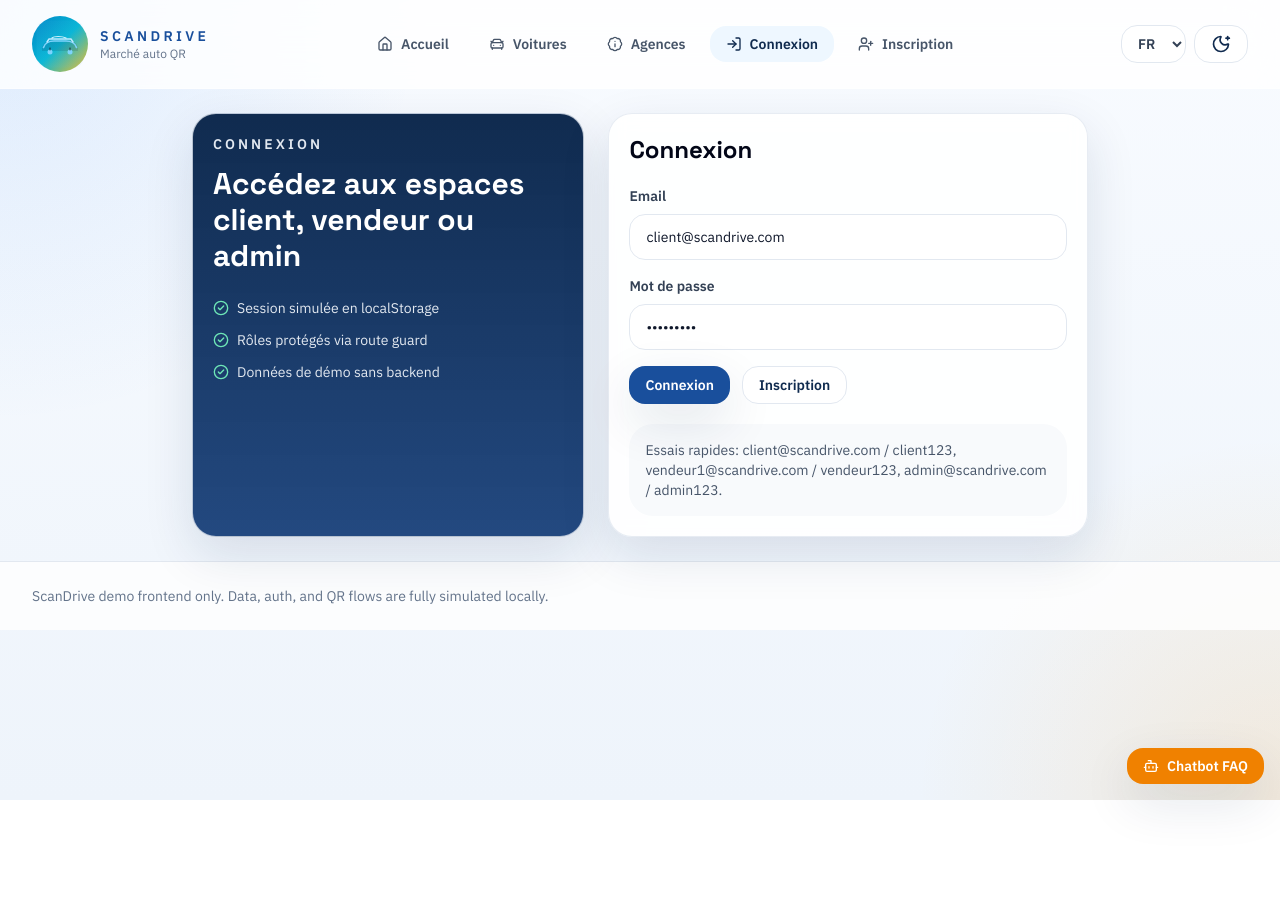
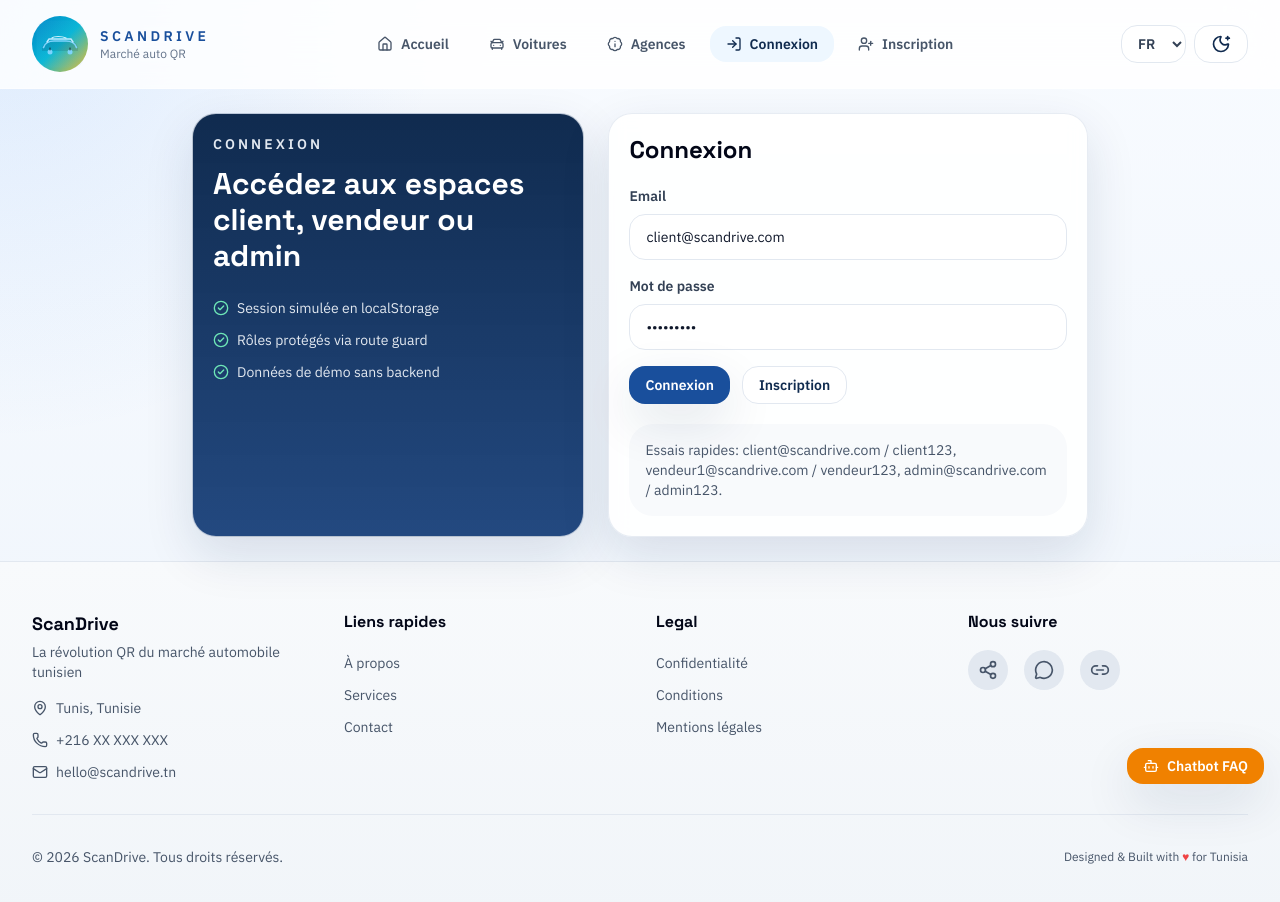
Before and after one commit to Abdalah2/scandrive, a React (Create React App) app: page /login in a window 1280 px wide. Shown: the top 902 px of the page. Before the commit the page ends 800 px from the top, so only its background shows below. Built offline with nearby package versions, Linux system fonts and the light colour scheme.

Commit message:
version avec footer

```diff
--- a/src/components/layout/DashboardLayout.js
+++ b/src/components/layout/DashboardLayout.js
@@ -1,6 +1,7 @@
 import { Home, CarFront, BadgeInfo, LayoutDashboard, Heart, GitCompareArrows, CalendarDays, MessagesSquare, Users, Building2, BarChart3, QrCode, LogOut, Search, SunMedium, MoonStar } from 'lucide-react';
 import { Link, NavLink, Outlet } from 'react-router-dom';
 import Button from '../common/Button';
+import Footer from './Footer';
 import { useAuth } from '../../context/AuthContext';
 import ChatbotWidget from '../common/ChatbotWidget';
 import BrandMark from '../common/BrandMark';
@@ -126,6 +127,8 @@
         <main className="mx-auto max-w-7xl px-4 py-6 sm:px-6 lg:px-8">
           <Outlet />
         </main>
+
+        <Footer />
       </div>
 
       <ChatbotWidget />
--- /dev/null
+++ b/src/components/layout/Footer.js
@@ -0,0 +1,160 @@
+import { Mail, MapPin, Phone, Share2, MessageCircle, Link2 } from 'lucide-react';
+import { Link } from 'react-router-dom';
+import { useLanguage } from '../../context/LanguageContext';
+
+export default function Footer() {
+  const { language } = useLanguage();
+  const currentYear = new Date().getFullYear();
+
+  const footerLinks = {
+    fr: {
+      about: 'À propos',
+      services: 'Services',
+      contact: 'Contact',
+      legal: 'Mentions légales',
+      privacy: 'Confidentialité',
+      terms: 'Conditions',
+      company: 'ScanDrive',
+      tagline: 'La révolution QR du marché automobile tunisien',
+      quickLinks: 'Liens rapides',
+      followUs: 'Nous suivre',
+      contact_info: 'Nous contacter',
+    },
+    en: {
+      about: 'About',
+      services: 'Services',
+      contact: 'Contact',
+      legal: 'Legal',
+      privacy: 'Privacy',
+      terms: 'Terms',
+      company: 'ScanDrive',
+      tagline: 'The future of car shopping in Tunisia',
+      quickLinks: 'Quick Links',
+      followUs: 'Follow Us',
+      contact_info: 'Get in Touch',
+    },
+    ar: {
+      about: 'حول',
+      services: 'الخدمات',
+      contact: 'اتصل',
+      legal: 'القانونية',
+      privacy: 'الخصوصية',
+      terms: 'الشروط',
+      company: 'ScanDrive',
+      tagline: 'ثورة الشراء الذكي للسيارات في تونس',
+      quickLinks: 'روابط سريعة',
+      followUs: 'تابعنا',
+      contact_info: 'تواصل معنا',
+    },
+  };
+
+  const content = footerLinks[language] || footerLinks.fr;
+
+  return (
+    <footer className="border-t border-slate-200 bg-gradient-to-b from-slate-50 to-slate-100 dark:border-slate-800 dark:from-slate-950 dark:to-slate-900">
+      <div className="mx-auto max-w-7xl px-4 py-12 sm:px-6 lg:px-8">
+        {/* Main Grid */}
+        <div className="grid gap-8 md:grid-cols-4">
+          {/* Company Info */}
+          <div className="space-y-4">
+            <div>
+              <h3 className="text-lg font-bold text-slate-950 dark:text-white">{content.company}</h3>
+              <p className="mt-1 text-sm text-slate-600 dark:text-slate-400">{content.tagline}</p>
+            </div>
+            <div className="space-y-3 text-sm">
+              <div className="flex items-center gap-2 text-slate-600 dark:text-slate-400">
+                <MapPin className="h-4 w-4 flex-shrink-0" />
+                <span>Tunis, Tunisie</span>
+              </div>
+              <div className="flex items-center gap-2 text-slate-600 dark:text-slate-400">
+                <Phone className="h-4 w-4 flex-shrink-0" />
+                <span>+216 XX XXX XXX</span>
+              </div>
+              <div className="flex items-center gap-2 text-slate-600 dark:text-slate-400">
+                <Mail className="h-4 w-4 flex-shrink-0" />
+                <span>hello@scandrive.tn</span>
+              </div>
+            </div>
+          </div>
+
+          {/* Quick Links */}
+          <div className="space-y-4">
+            <h4 className="font-semibold text-slate-950 dark:text-white">{content.quickLinks}</h4>
+            <ul className="space-y-2">
+              {[
+                { label: content.about, to: '#' },
+                { label: content.services, to: '#' },
+                { label: content.contact, to: '/contact' },
+              ].map((link) => (
+                <li key={link.to}>
+                  <Link
+                    to={link.to}
+                    className="text-sm text-slate-600 transition hover:text-brand-600 dark:text-slate-400 dark:hover:text-brand-400"
+                  >
+                    {link.label}
+                  </Link>
+                </li>
+              ))}
+            </ul>
+          </div>
+
+          {/* Legal */}
+          <div className="space-y-4">
+            <h4 className="font-semibold text-slate-950 dark:text-white">Legal</h4>
+            <ul className="space-y-2">
+              {[
+                { label: content.privacy, to: '#' },
+                { label: content.terms, to: '#' },
+                { label: content.legal, to: '#' },
+              ].map((link) => (
+                <li key={link.to}>
+                  <Link
+                    to={link.to}
+                    className="text-sm text-slate-600 transition hover:text-brand-600 dark:text-slate-400 dark:hover:text-brand-400"
+                  >
+                    {link.label}
+                  </Link>
+                </li>
+              ))}
+            </ul>
+          </div>
+
+          {/* Social */}
+          <div className="space-y-4">
+            <h4 className="font-semibold text-slate-950 dark:text-white">{content.followUs}</h4>
+            <div className="flex gap-4">
+              {[
+                { icon: Share2, url: 'https://facebook.com', label: 'Facebook' },
+                { icon: MessageCircle, url: 'https://twitter.com', label: 'Twitter' },
+                { icon: Link2, url: 'https://linkedin.com', label: 'LinkedIn' },
+              ].map(({ icon: Icon, url, label }, idx) => (
+                <a
+                  key={idx}
+                  href={url}
+                  target="_blank"
+                  rel="noopener noreferrer"
+                  title={label}
+                  className="inline-flex h-10 w-10 items-center justify-center rounded-full bg-slate-200 text-slate-600 transition hover:bg-brand-600 hover:text-white dark:bg-slate-800 dark:text-slate-400"
+                >
+                  <Icon className="h-5 w-5" />
+                </a>
+              ))}
+            </div>
+          </div>
+        </div>
+
+        {/* Divider */}
+        <div className="my-8 border-t border-slate-200 dark:border-slate-800" />
+
+        {/* Bottom */}
+        <div className="flex flex-col items-center justify-between gap-4 text-center text-sm text-slate-600 sm:flex-row dark:text-slate-400">
+          <p>© {currentYear} ScanDrive. Tous droits réservés.</p>
+          <p className="text-xs">
+            Designed & Built with{' '}
+            <span className="inline-block text-red-500">♥</span> for Tunisia
+          </p>
+        </div>
+      </div>
+    </footer>
+  );
+}
--- a/src/components/layout/PublicLayout.js
+++ b/src/components/layout/PublicLayout.js
@@ -3,6 +3,7 @@
 import ChatbotWidget from '../common/ChatbotWidget';
 import BrandMark from '../common/BrandMark';
 import Button from '../common/Button';
+import Footer from './Footer';
 import { useAuth } from '../../context/AuthContext';
 import { useThemeMode } from '../../context/ThemeContext';
 import { useLanguage } from '../../context/LanguageContext';
@@ -83,11 +84,7 @@
         <Outlet />
       </main>
 
-      <footer className="border-t border-slate-200 bg-white/80 dark:border-slate-800 dark:bg-slate-950/80">
-        <div className="mx-auto max-w-7xl px-4 py-6 text-sm text-slate-500 dark:text-slate-400 sm:px-6 lg:px-8">
-          ScanDrive demo frontend only. Data, auth, and QR flows are fully simulated locally.
-        </div>
-      </footer>
+      <Footer />
 
       <ChatbotWidget />
     </div>
```
